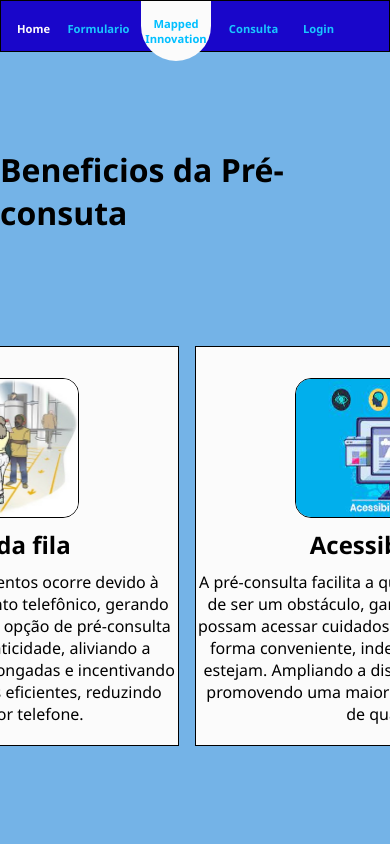
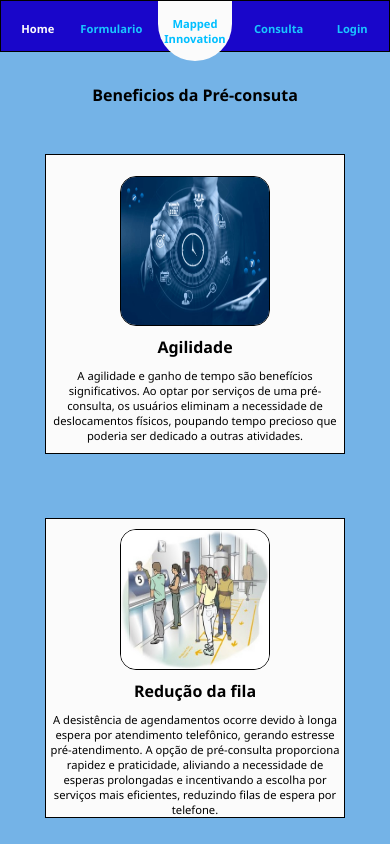
Before and after one commit to Miguel-Fr3/Gs_RWD, a Next.js app: page / in a window 390 px wide. Shown: the top 844 px of the page. Built offline with nearby package versions, Linux system fonts and the light colour scheme.

Commit message:
Corrigindo breaks

```diff
--- a/src/app/Home.scss
+++ b/src/app/Home.scss
@@ -87,3 +87,155 @@ body .erro{
         color: #fbfbfb;
     }
 }
+
+
+
+
+   // Mobile
+
+   @media (max-width:375px){
+    body .home{
+        background-color: #74b3e7;
+        top: 0;
+        left: 0;
+        width: 100%;
+        height: 100vh;
+        z-index: 999;
+        overflow: auto;
+        display: flex;
+        align-items: center;
+        flex-direction: column;
+
+        h1{
+            margin-top: 2rem;
+            font-size: 1rem;
+        }
+        .beneficios{
+            display: flex;
+            justify-content: center;
+            align-items: center;
+            flex-direction: column;
+
+            div{
+                margin-top: 3rem;
+                margin-right: 0px;
+                display: flex;
+                justify-content: center;
+                align-items: center;
+                flex-direction: column;
+                border: 1px solid #000;
+                background-color: #fbfbfb;
+                height: 300px;
+                width: 300px;
+                margin-bottom: 1rem;
+
+                .img{
+                    margin-top:10px ;
+                    margin-bottom: 10px;
+                    border-radius: 1rem;
+                    width: 150px;
+                    height: 150px;
+                    border: 1px solid #000;
+                }
+                h2{
+                    text-align: center;
+                    margin-bottom: 10px;
+                    font-size: 1rem;
+                }
+                p{
+                    text-align: center;
+                    font-size: 0.7rem;
+                }
+            }
+            div:hover {
+                transform: scale(1.1);
+                background-color: #c5c5c5;
+              }
+        }
+    }
+
+
+   }
+
+
+
+
+       //mobile large
+     @media (min-width:376px) and (max-width:599px){
+        body .home{
+            background-color: #74b3e7;
+            top: 0;
+            left: 0;
+            width: 100%;
+            height: 100vh;
+            z-index: 999;
+            overflow: auto;
+            display: flex;
+            align-items: center;
+            flex-direction: column;
+
+            h1{
+                margin-top: 2rem;
+                font-size: 1rem;
+            }
+            .beneficios{
+                display: flex;
+                justify-content: center;
+                align-items: center;
+                flex-direction: column;
+
+                div{
+                    margin-top: 3rem;
+                    margin-right: 0px;
+                    display: flex;
+                    justify-content: center;
+                    align-items: center;
+                    flex-direction: column;
+                    border: 1px solid #000;
+                    background-color: #fbfbfb;
+                    height: 300px;
+                    width: 300px;
+                    margin-bottom: 1rem;
+
+                    .img{
+                        margin-top:10px ;
+                        margin-bottom: 10px;
+                        border-radius: 1rem;
+                        width: 150px;
+                        height: 150px;
+                        border: 1px solid #000;
+                    }
+                    h2{
+                        text-align: center;
+                        margin-bottom: 10px;
+                        font-size: 1rem;
+                    }
+                    p{
+                        text-align: center;
+                        font-size: 0.7rem;
+                    }
+                }
+                div:hover {
+                    transform: scale(1.1);
+                    background-color: #c5c5c5;
+                  }
+            }
+        }
+
+
+     }
+
+
+
+     //tablet
+
+     @media (min-width: 600px) and (max-width:999px){
+
+     }
+
+
+
+     // Desktop
+     @media (min-width: 1000px) and (max-width:1399px){
+
+     }
--- a/src/app/Pconsulta/page.jsx
+++ b/src/app/Pconsulta/page.jsx
@@ -3,7 +3,7 @@ import './Pconsulta.scss'
 export default function Pconsulta() {
   return (
     <main className='Pconsulta'>
-      <div ClassName='Container'>
+      <div className='Container'>
         <h1>Formulário anamnese</h1>
         <form>
           <div className='formContainer'>
--- a/src/components/Cabecalho/Cabecalho.scss
+++ b/src/components/Cabecalho/Cabecalho.scss
@@ -185,7 +185,7 @@
             justify-content: center;
             align-items: center;
             background-color: #fbfbfb;
-            width: 70px;
+            width: 80px;
             height: 60px;
             border-bottom-left-radius: 50px;
             border-bottom-right-radius: 50px;
@@ -211,7 +211,7 @@
 
               a{
                 text-align: center;
-                  width: 65px;
+                  width: 80px;
                   height: 20px;
                   font-size: 0.7rem;
                   color: #19c6ff;
--- a/src/components/Rodape/Rodape.scss
+++ b/src/components/Rodape/Rodape.scss
@@ -134,7 +134,7 @@
             align-self: center;
             justify-content: center;
             text-decoration: none;
-            font-size: 1.5rem;
+            font-size: 1rem;
             font-family: 'Roboto', sans-serif;
             font-weight: 700;
             text-align: center;
@@ -142,6 +142,7 @@
         h1{
             text-align: center;
             color: #fbfbfb;
+            font-size: 1.5rem;
         }
 
     }
```
